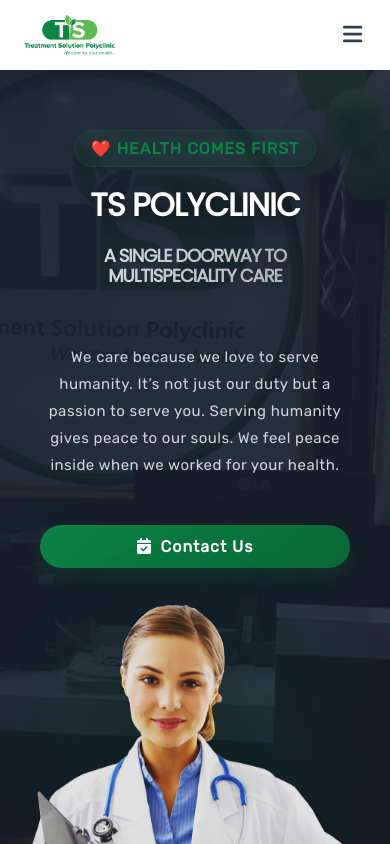
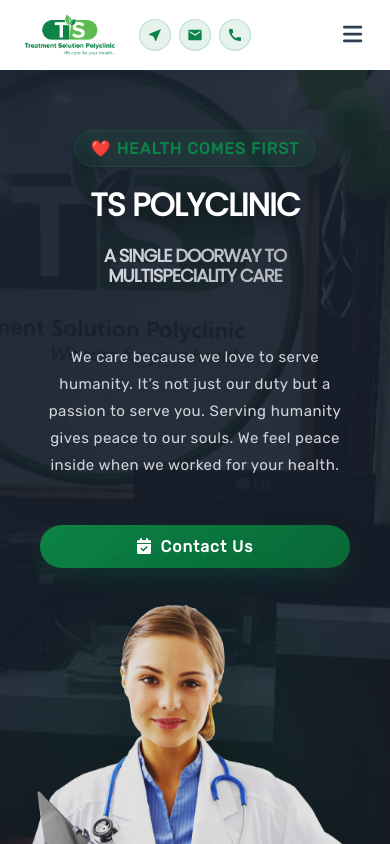
Before and after one commit to sayaib/HMS-Final, a React (Create React App) app: page / in a window 390 px wide. Shown: the top 844 px of the page. Built offline with nearby package versions, Linux system fonts and the light colour scheme.

Commit message:
update the navbar

```diff
--- a/src/Styles/Navbar.css
+++ b/src/Styles/Navbar.css
@@ -242,10 +242,21 @@
     }
 
     .navbar-btn-group {
-        display: none; /* Hide action buttons on mobile to reduce clutter, or keep them if preferred */
+        display: flex;
+        position: absolute;
+        left: 50%;
+        transform: translateX(-50%);
+        gap: 8px;
     }
 
-    /* Option: Keep one primary CTA on mobile if needed, but standard pattern is usually just hamburger */
+    .navbar-btn {
+        width: 32px;
+        height: 32px;
+    }
+
+    .navbar-btn svg {
+        font-size: 16px;
+    }
 }
 
 @media screen and (max-width: 600px) {
```
